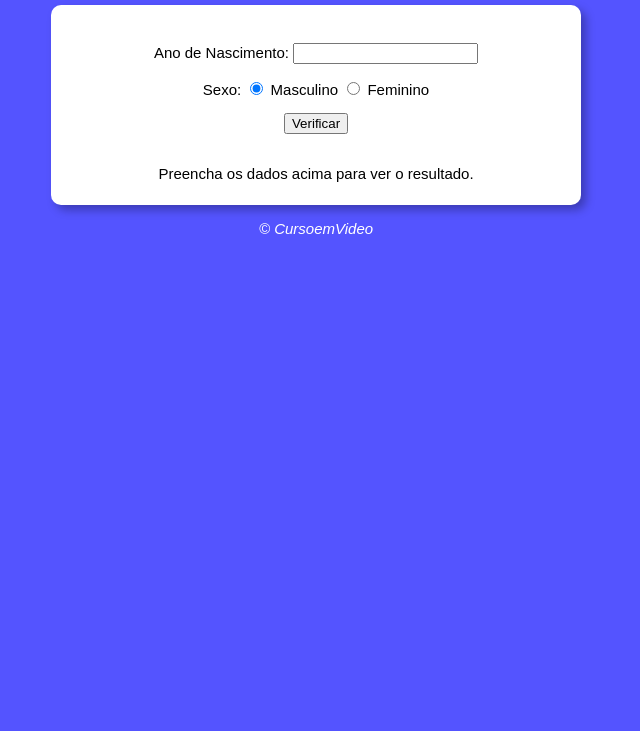
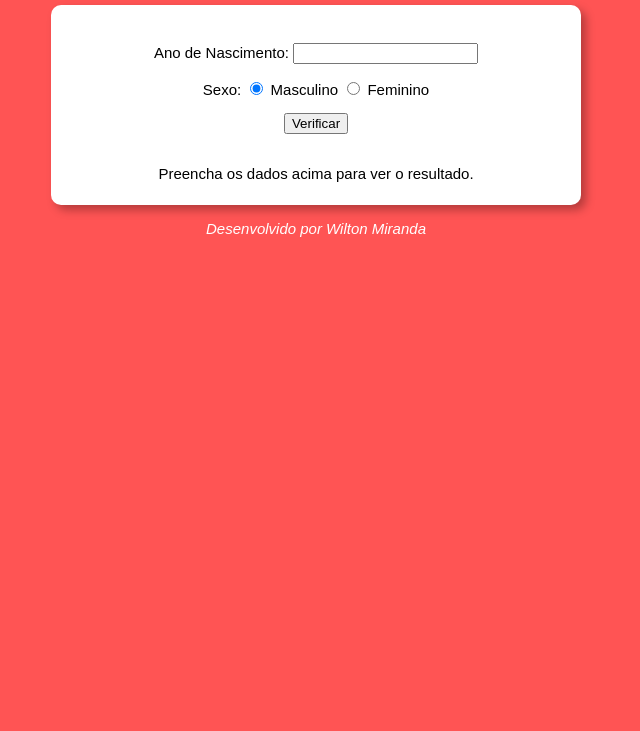
Before and after one commit to wiltonmiranda/verificador_idade, a plain HTML site: page index.html in a window 1280 px wide. Shown: the part 69-800 px from the top of the page, without its empty margins (324-964 px from the left). Drawn offline with Linux system fonts and the light colour scheme.

Commit message:
Alterando cor de fundo.

```diff
--- a/estilo.css
+++ b/estilo.css
@@ -1,5 +1,5 @@
 body {
-    background: rgba(0, 0, 255, 0.671);
+    background: rgba(255, 0, 0, 0.671);
     font: normal 15px Arial;
 }
 
--- a/index.html
+++ b/index.html
@@ -32,7 +32,7 @@
 
     </section>
     <footer>
-        <p>&copy; CursoemVideo</p>
+        <p>Desenvolvido por Wilton Miranda</p>
     </footer>
     <script src="script.js"></script>
 </body>
```
